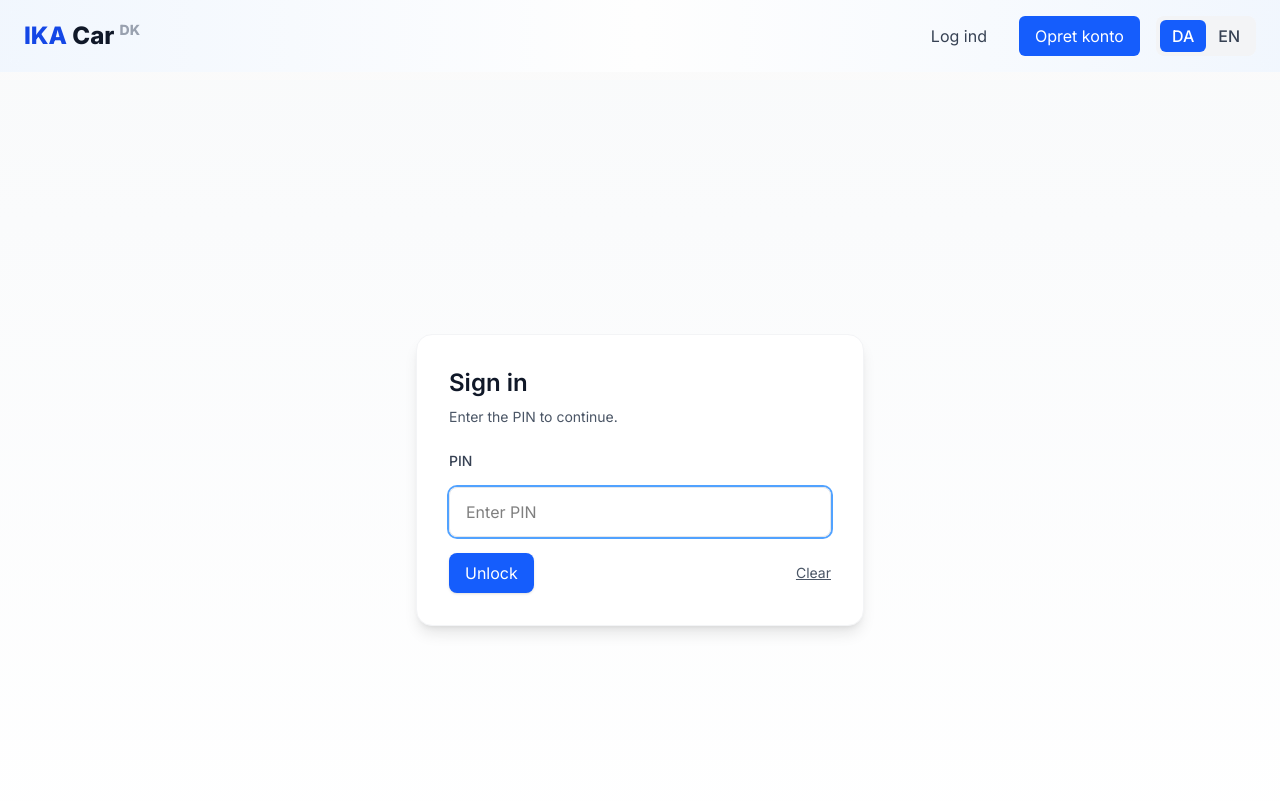
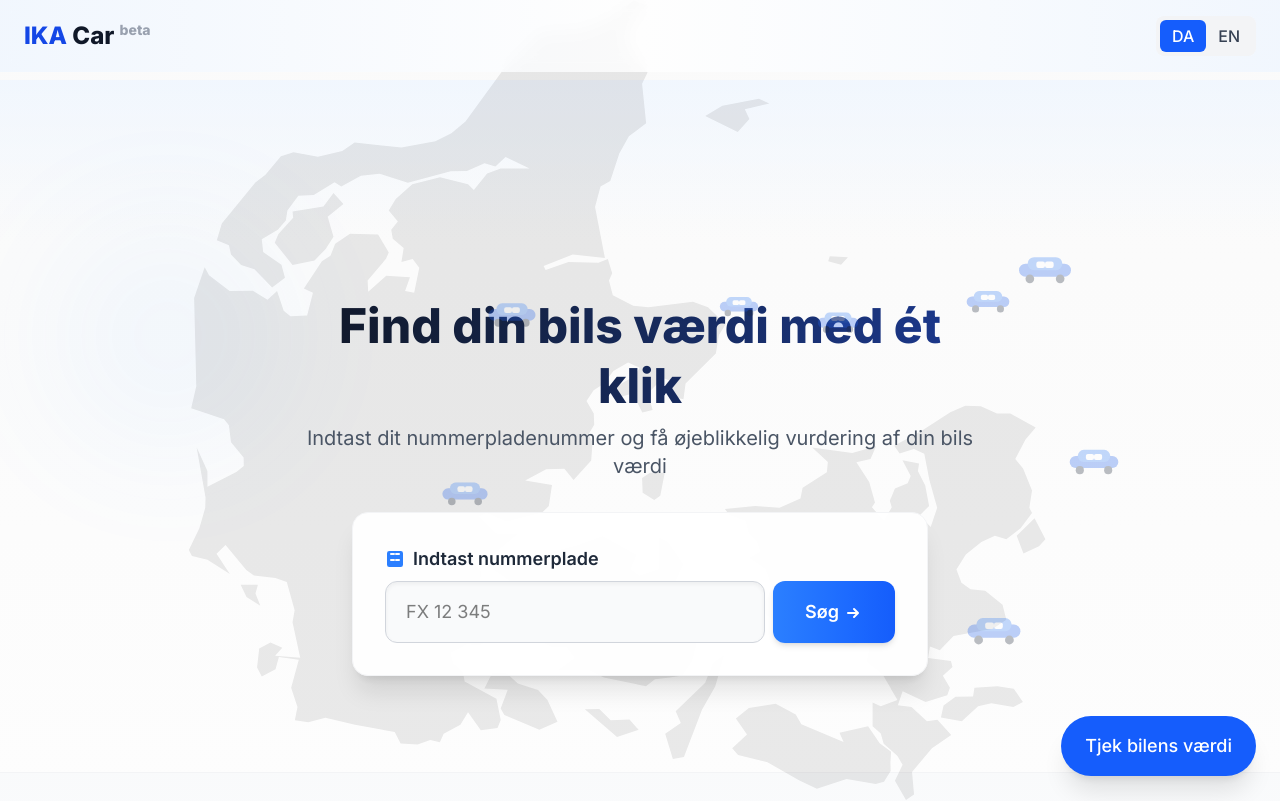
Before and after one commit to IKA-placeholder/Website-IKA-Car-DK, a Next.js app: page / in a window 1280 px wide. Shown: the top 801 px of the page. Built offline with nearby package versions, Linux system fonts and the light colour scheme.

Commit message:
update site

```diff
--- a/app/components/Header.tsx
+++ b/app/components/Header.tsx
@@ -1,11 +1,21 @@
-'use client';
-import Link from 'next/link';
-import { useContext, useState, useEffect } from 'react';
-import { LanguageContext } from './LanguageProvider';
+"use client";
+import Link from "next/link";
+import { useContext, useState, useEffect } from "react";
+import { LanguageContext } from "./LanguageProvider";
 
 const TEXT = {
-  da: { login: 'Log ind', signup: 'Opret konto', profile: 'Profil', logout: 'Log ud' },
-  en: { login: 'Log in', signup: 'Sign up', profile: 'Profile', logout: 'Log out' },
+  da: {
+    login: "Log ind",
+    signup: "Opret konto",
+    profile: "Profil",
+    logout: "Log ud",
+  },
+  en: {
+    login: "Log in",
+    signup: "Sign up",
+    profile: "Profile",
+    logout: "Log out",
+  },
 };
 
 export default function Header() {
@@ -18,52 +28,43 @@ export default function Header() {
 
   useEffect(() => {
     const handleScroll = () => setHasScrolled(window.scrollY > 10);
-    window.addEventListener('scroll', handleScroll);
-    return () => window.removeEventListener('scroll', handleScroll);
+    window.addEventListener("scroll", handleScroll);
+    return () => window.removeEventListener("scroll", handleScroll);
   }, []);
 
   return (
     <header
       className={`w-full flex items-center justify-between px-6 py-4 fixed top-0 left-0 z-30 transition-all duration-300 ${
         hasScrolled
-          ? 'bg-white/95 backdrop-blur-md shadow-md'
-          : 'bg-gradient-to-r from-blue-50/80 via-white/80 to-blue-50/80 backdrop-blur-sm'
+          ? "bg-white/95 backdrop-blur-md shadow-md"
+          : "bg-gradient-to-r from-blue-50/80 via-white/80 to-blue-50/80 backdrop-blur-sm"
       }`}
     >
-      {/* Logo */}
       <div className="text-2xl font-extrabold text-blue-700 select-none">
-        IKA <span className="text-gray-900">Car <span className="text-gray-400 text-sm align-top">DK</span></span>
+        IKA{" "}
+        <span className="text-gray-900">
+          Car <span className="text-gray-400 text-sm align-top">beta</span>
+        </span>
       </div>
 
-      {/* Right-side */}
       <div className="flex items-center gap-4">
-        {!isLoggedIn ? (
-          <>
-            <Link
-              href="/login"
-              className="px-4 py-2 rounded-md text-gray-700 hover:bg-gray-100 transition-colors"
-            >
-              {t.login}
-            </Link>
-            <Link
-              href="/signup"
-              className="px-4 py-2 bg-blue-600 text-white rounded-md hover:bg-blue-700 transition-colors"
-            >
-              {t.signup}
-            </Link>
-          </>
-        ) : (
+        {/* Sign-in and Sign-up removed completely */}
+        {isLoggedIn && (
           <div className="relative">
             <button
               className="flex items-center gap-2 px-4 py-2 rounded-md text-gray-700 hover:bg-gray-100 transition-colors"
               onClick={() => setShowDropdown(!showDropdown)}
             >
-              <div className="w-8 h-8 bg-blue-600 rounded-full flex items-center justify-center text-white font-medium">U</div>
+              <div className="w-8 h-8 bg-blue-600 rounded-full flex items-center justify-center text-white font-medium">
+                U
+              </div>
               <span>User</span>
             </button>
             {showDropdown && (
               <div className="absolute right-0 mt-2 w-48 bg-white rounded-md shadow-lg overflow-hidden z-40">
-                <button className="w-full text-left px-4 py-2 text-gray-700 hover:bg-gray-100 transition-colors">{t.profile}</button>
+                <button className="w-full text-left px-4 py-2 text-gray-700 hover:bg-gray-100 transition-colors">
+                  {t.profile}
+                </button>
                 <button
                   className="w-full text-left px-4 py-2 text-gray-700 hover:bg-gray-100 transition-colors"
                   onClick={() => setIsLoggedIn(false)}
@@ -75,16 +76,16 @@ export default function Header() {
           </div>
         )}
 
-        {/* Language switcher */}
         <div className="flex items-center bg-gray-100 rounded-lg p-1">
-          {['da', 'en'].map((lang) => (
+          {["da", "en"].map((lang) => (
             <button
               key={lang}
               className={`px-3 py-1 rounded-md font-medium transition-colors ${
-                language === lang ? 'bg-blue-600 text-white' : 'text-gray-700 hover:bg-blue-100'
+                language === lang
+                  ? "bg-blue-600 text-white"
+                  : "text-gray-700 hover:bg-blue-100"
               }`}
-              onClick={() => setLanguage(lang as 'da' | 'en')}
-
+              onClick={() => setLanguage(lang as "da" | "en")}
             >
               {lang.toUpperCase()}
             </button>
--- a/app/page.tsx
+++ b/app/page.tsx
@@ -1,55 +1,56 @@
 // Trigger Vercel redeploy: small visible change
-'use client';
-import LicensePlateSearch from './components/LicensePlateSearch';
-import FloatingCTA from './components/FloatingCTA';
-import { useContext, useEffect, useRef, useState } from 'react';
-import { LanguageContext } from './components/LanguageProvider';
-import { gsap } from 'gsap';
-import { ScrollTrigger } from 'gsap/ScrollTrigger';
-import BackgroundCars from './components/BackgroundCars';
-import DenmarkSilhouette from './components/DenmarkSilhouette';
+"use client";
+import LicensePlateSearch from "./components/LicensePlateSearch";
+import FloatingCTA from "./components/FloatingCTA";
+import { useContext, useEffect, useRef, useState } from "react";
+import { LanguageContext } from "./components/LanguageProvider";
+import { gsap } from "gsap";
+import { ScrollTrigger } from "gsap/ScrollTrigger";
+import BackgroundCars from "./components/BackgroundCars";
+import DenmarkSilhouette from "./components/DenmarkSilhouette";
 
 // Register GSAP plugins
-if (typeof window !== 'undefined') {
+if (typeof window !== "undefined") {
   gsap.registerPlugin(ScrollTrigger);
 }
 
 const TEXT = {
   da: {
-    heroTitle: 'Find din bils værdi med ét klik',
-    heroDesc: 'Indtast dit nummerpladenummer og få øjeblikkelig vurdering af din bils værdi',
-    howTitle: 'Sådan fungerer det',
+    heroTitle: "Find din bils værdi med ét klik",
+    heroDesc:
+      "Indtast dit nummerpladenummer og få øjeblikkelig vurdering af din bils værdi",
+    howTitle: "Sådan fungerer det",
     steps: [
       {
-        title: 'Indtast nummerplade',
-        desc: 'Indtast dit nummerpladenummer i søgefeltet',
+        title: "Indtast nummerplade",
+        desc: "Indtast dit nummerpladenummer i søgefeltet",
       },
       {
-        title: 'Vi finder din bil',
-        desc: 'Vi henter oplysninger om din bil fra det officielle register',
+        title: "Vi finder din bil",
+        desc: "Vi henter oplysninger om din bil fra det officielle register",
       },
       {
-        title: 'Få din vurdering',
-        desc: 'Modtag en præcis vurdering af din bils værdi',
+        title: "Få din vurdering",
+        desc: "Vores machine learning model laver et estimat på hvad du kan forvente at bilen er værd",
       },
     ],
   },
   en: {
-    heroTitle: 'Find your car\'s value instantly',
-    heroDesc: 'Enter your license plate and get an instant car value estimate',
-    howTitle: 'How it works',
+    heroTitle: "Find your car's value instantly",
+    heroDesc: "Enter your license plate and get an instant car value estimate",
+    howTitle: "How it works",
     steps: [
       {
-        title: 'Enter license plate',
-        desc: 'Type your license plate number in the search field',
+        title: "Enter license plate",
+        desc: "Type your license plate number in the search field",
       },
       {
-        title: 'We find your car',
-        desc: 'We fetch your car details from the official register',
+        title: "We find your car",
+        desc: "We fetch your car details from the official register",
       },
       {
-        title: 'Get your valuation',
-        desc: 'Receive an accurate estimate of your car\'s value',
+        title: "Get your valuation",
+        desc: "Receive an accurate estimate of your car's value",
       },
     ],
   },
@@ -64,16 +65,16 @@ export default function Home() {
   // ---------- LOGIN / PIN STATE ----------
   // NOTE: For demo purposes the valid PIN is hard-coded per user's request.
   // Do NOT hard-code secrets in production code.
-  const VALID_PIN = '0725';
-  const [pin, setPin] = useState('');
-  const [error, setError] = useState('');
+  const VALID_PIN = "0725";
+  const [pin, setPin] = useState("");
+  const [error, setError] = useState("");
   const [authenticated, setAuthenticated] = useState(false);
 
   useEffect(() => {
     // restore session-based auth if available
     try {
-      const stored = sessionStorage.getItem('app_authenticated');
-      if (stored === 'true') setAuthenticated(true);
+      const stored = sessionStorage.getItem("app_authenticated");
+      if (stored === "true") setAuthenticated(true);
     } catch {
       // ignore sessionStorage errors
     }
@@ -83,113 +84,66 @@ export default function Home() {
     if (e) e.preventDefault();
     if (pin === VALID_PIN) {
       try {
-        sessionStorage.setItem('app_authenticated', 'true');
+        sessionStorage.setItem("app_authenticated", "true");
       } catch {}
       setAuthenticated(true);
-      setError('');
+      setError("");
     } else {
-      setError('Incorrect PIN — please try again.');
-      setPin('');
+      setError("Incorrect PIN — please try again.");
+      setPin("");
     }
   };
 
   useEffect(() => {
     // Hero animation
     if (heroRef.current && authenticated) {
-      const tl = gsap.timeline({ defaults: { ease: 'power2.out' } });
+      const tl = gsap.timeline({ defaults: { ease: "power2.out" } });
 
-      tl.from('.hero-title', {
+      tl.from(".hero-title", {
         y: 30,
         opacity: 0,
         duration: 0.8,
         delay: 0.05,
       })
         .from(
-          '.hero-description',
+          ".hero-description",
           {
             y: 20,
             opacity: 0,
             duration: 0.6,
           },
-          '-=0.5'
+          "-=0.5"
         )
         .from(
-          '.license-search',
+          ".license-search",
           {
             y: 20,
             opacity: 0,
             duration: 0.8,
           },
-          '-=0.4'
+          "-=0.4"
         )
         .from(
-          '.how-heading',
+          ".how-heading",
           {
             y: 30,
             opacity: 0,
             duration: 0.8,
           },
-          '-=0.3'
+          "-=0.3"
         )
         .from(
-          '.step-item',
+          ".step-item",
           {
             y: 40,
             opacity: 0,
             duration: 0.6,
             stagger: 0.13,
           },
-          '-=0.2'
+          "-=0.2"
         );
     }
   }, [authenticated]);
-
-  // If not authenticated, render a full-screen login overlay
-  if (!authenticated) {
-    return (
-      <div className="min-h-screen flex items-center justify-center bg-gradient-to-b from-gray-50 to-white p-6">
-        <div className="w-full max-w-md bg-white border border-gray-100 rounded-2xl shadow-lg p-8">
-          <h2 className="text-2xl font-semibold text-gray-900 mb-2">Sign in</h2>
-          <p className="text-sm text-gray-600 mb-6">Enter the PIN to continue.</p>
-
-          <form onSubmit={handleSubmit} className="space-y-4">
-            <label className="block text-sm font-medium text-gray-700">PIN</label>
-            <input
-              autoFocus
-              value={pin}
-              onChange={(e) => setPin(e.target.value)}
-              type="password"
-              name="pin"
-              inputMode="text"
-              className="w-full px-4 py-3 border border-gray-200 rounded-lg focus:outline-none focus:ring-2 focus:ring-blue-400"
-              placeholder="Enter PIN"
-            />
-
-            {error && <div className="text-sm text-red-600">{error}</div>}
-
-            <div className="flex items-center justify-between">
-              <button
-                type="submit"
-                className="px-4 py-2 bg-blue-600 text-white rounded-lg shadow-sm hover:bg-blue-700 transition"
-              >
-                Unlock
-              </button>
-              <button
-                type="button"
-                onClick={() => {
-                  setPin('');
-                  setError('');
-                }}
-                className="text-sm text-gray-600 underline"
-              >
-                Clear
-              </button>
-            </div>
-          </form>
-        </div>
-      </div>
-    );
-  }
 
   // ---------- MAIN APP UI (rendered after successful PIN) ----------
   return (
@@ -206,7 +160,10 @@ export default function Home() {
       <div className="absolute bottom-32 right-10 w-80 h-80 rounded-full bg-blue-400 opacity-5 blur-3xl -z-10"></div>
 
       {/* Hero Section */}
-      <section ref={heroRef} className="relative py-24 px-4 flex flex-col items-center justify-center mt-10 overflow-hidden">
+      <section
+        ref={heroRef}
+        className="relative py-24 px-4 flex flex-col items-center justify-center mt-10 overflow-hidden"
+      >
         <BackgroundCars />
         <div className="max-w-2xl w-full text-center space-y-8">
           <h1 className="hero-title text-4xl md:text-5xl font-extrabold text-gray-900 mb-2 leading-tight bg-clip-text text-transparent bg-gradient-to-r from-gray-900 to-blue-900">
@@ -222,7 +179,10 @@ export default function Home() {
       </section>
 
       {/* How it works section */}
-      <section ref={stepsRef} className="py-20 px-4 bg-gradient-to-b from-gray-50 to-white border-t border-gray-100">
+      <section
+        ref={stepsRef}
+        className="py-20 px-4 bg-gradient-to-b from-gray-50 to-white border-t border-gray-100"
+      >
         <div className="max-w-4xl mx-auto">
           <div className="how-heading flex flex-col items-center justify-center mb-14">
             <h2 className="text-3xl font-bold text-gray-900 text-center">
@@ -232,12 +192,19 @@ export default function Home() {
           </div>
           <div className="grid md:grid-cols-3 gap-10">
             {t.steps.map((step, i) => (
-              <div key={i} className="step-item text-center flex flex-col items-center group">
+              <div
+                key={i}
+                className="step-item text-center flex flex-col items-center group"
+              >
                 <div className="w-16 h-16 bg-gradient-to-br from-blue-50 to-blue-100 rounded-full flex items-center justify-center mb-5 shadow-sm group-hover:shadow-md transition-all duration-300 relative">
-                  <span className="text-2xl font-bold text-blue-600">{i + 1}</span>
+                  <span className="text-2xl font-bold text-blue-600">
+                    {i + 1}
+                  </span>
                   <div className="absolute inset-0 bg-blue-200 rounded-full transform scale-0 group-hover:scale-100 opacity-0 group-hover:opacity-30 transition-all duration-300"></div>
                 </div>
-                <h3 className="text-lg font-semibold mb-2 text-gray-800">{step.title}</h3>
+                <h3 className="text-lg font-semibold mb-2 text-gray-800">
+                  {step.title}
+                </h3>
                 <p className="text-gray-600 text-base">{step.desc}</p>
               </div>
             ))}
```
